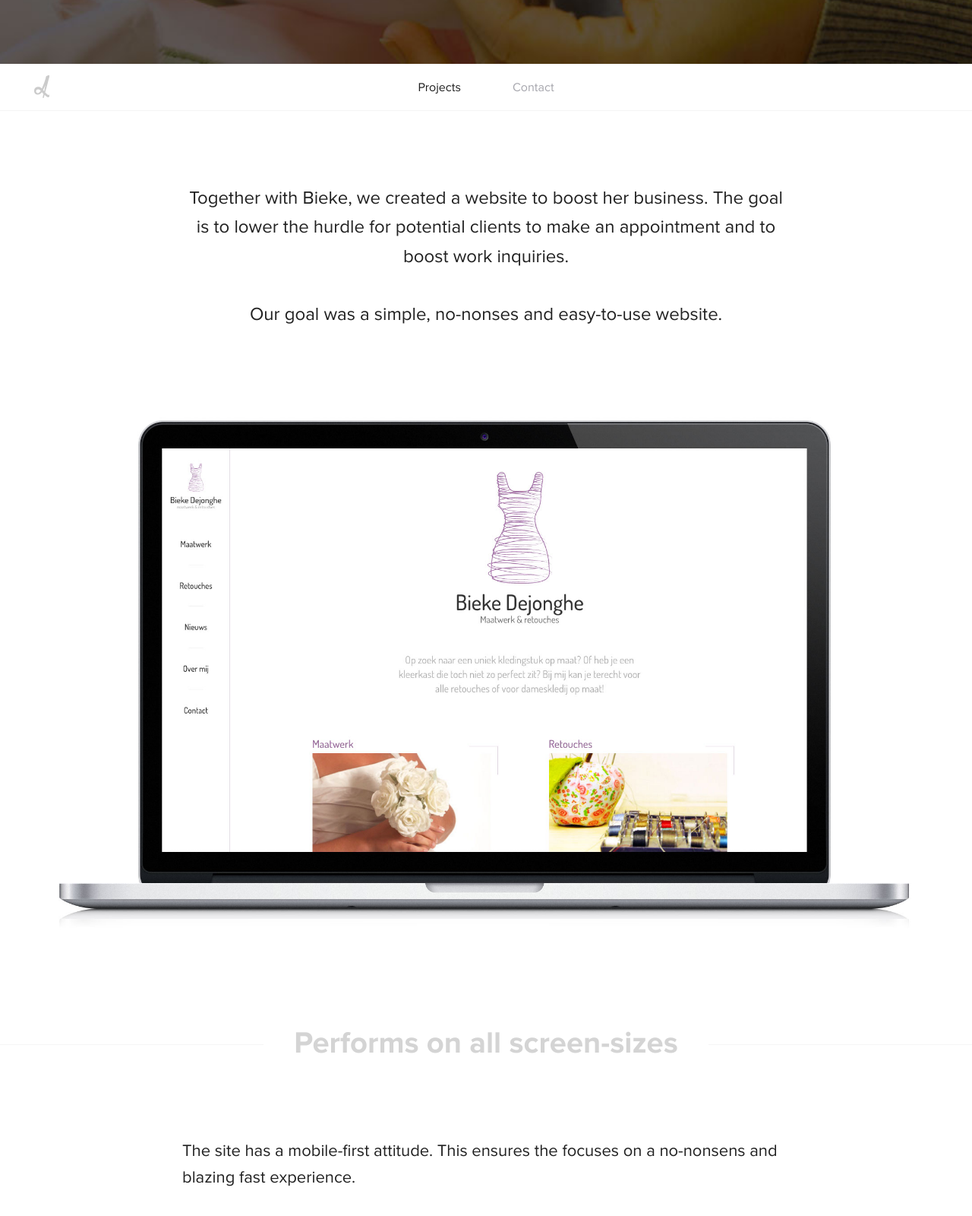
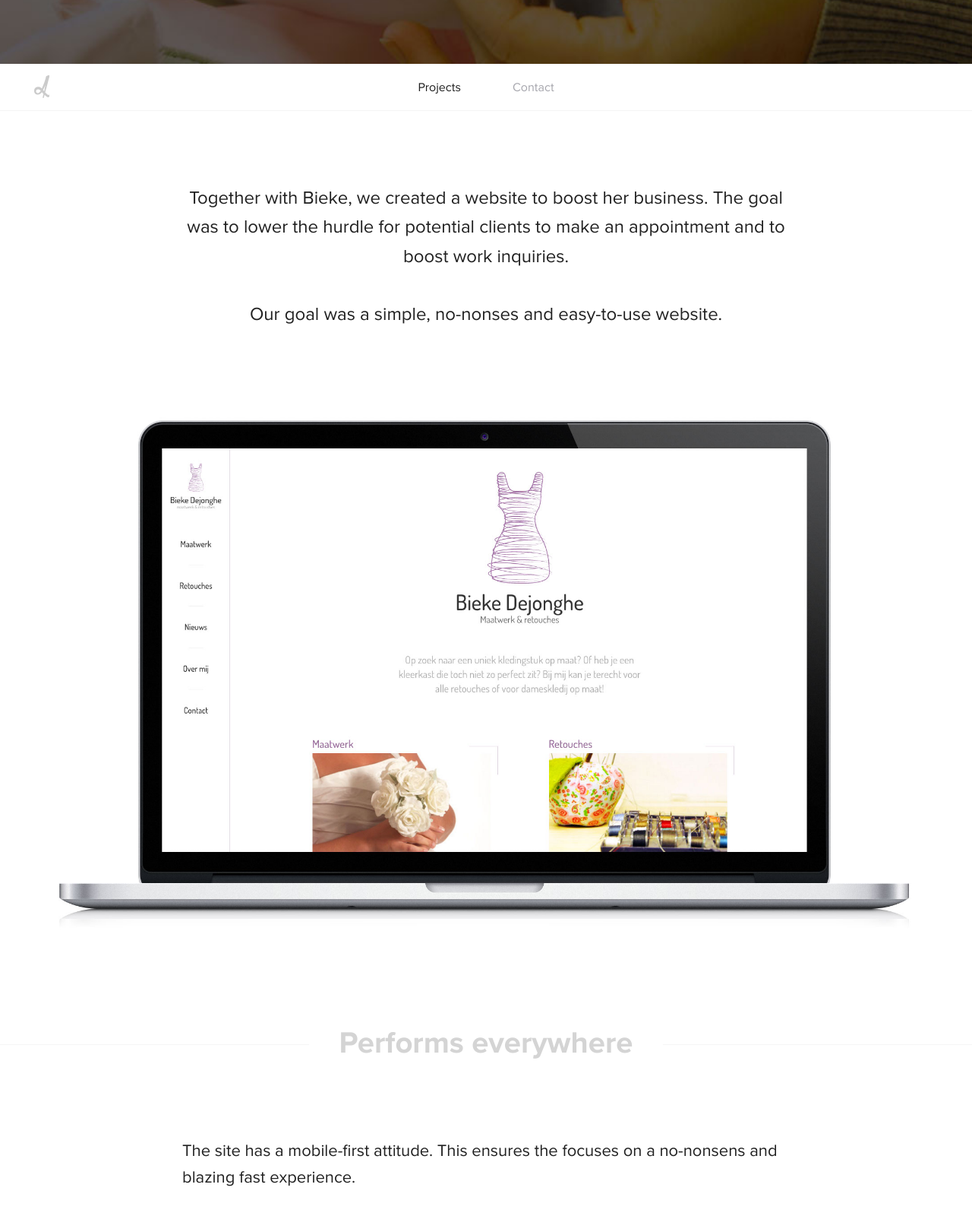
Before and after one commit to AnataCreative/Old-Website, a website: page app/templates/pages/projects/website-bieke-dejonghe/index.nunjucks.html in a window 1280 px wide. Shown: the part 316-1916 px from the top of the page at 76% size. Drawn offline with nearby package versions, Linux system fonts and the light colour scheme; files that its build step writes are made by us from their sources.

Commit message:
update copy

```diff
--- a/app/templates/pages/projects/website-bieke-dejonghe/index.nunjucks.html
+++ b/app/templates/pages/projects/website-bieke-dejonghe/index.nunjucks.html
@@ -26,7 +26,7 @@
 
             <!-- Intro -->
             <p class="project__intro">
-                Together with Bieke, we created a website to boost her business. The goal is to lower the hurdle for potential clients to make an appointment and to boost work inquiries.
+                Together with Bieke, we created a website to boost her business. The goal was to lower the hurdle for potential clients to make an appointment and to boost work inquiries.
                 <br><br>
                 Our goal was a simple, no-nonses and easy-to-use website.
             </p>
@@ -38,7 +38,7 @@
             <!-- Responsive -->
             <h2 class="project__subtitle">
                 <span class="project__subtitle__text">
-                    Performs on all screen-sizes
+                    Performs everywhere
                 </span>
             </h2>
 
```
Also changed, not shown: app/templates/partials/projects/website-bieke.nunjucks.html (+1 -1 lines), dist/index.html, dist/projects/index.html, dist/projects/website-bieke-dejonghe/index.html.
